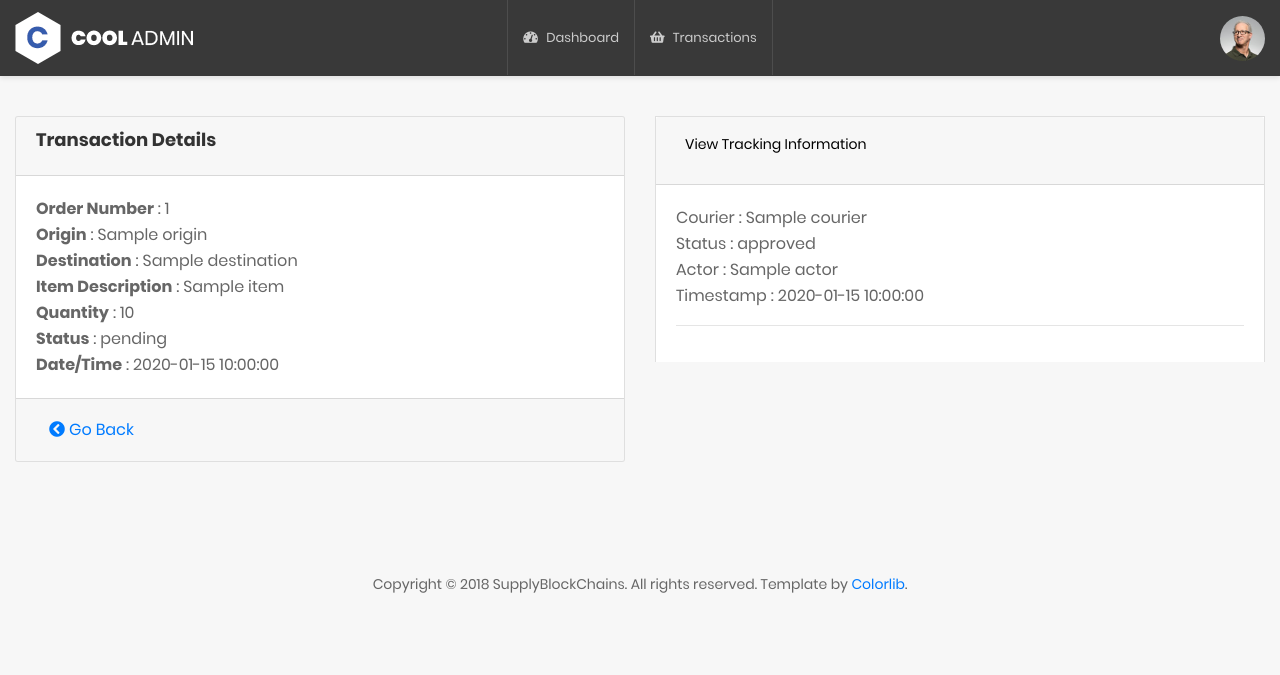
After one commit to bimboluyemi/supply-block-chains, a Flask app: template app/templates/transaction/details.html in a window 1280 px wide. The commit adds this page. Shown: the top 675 px of the page. Run offline with Flask 2, Linux system fonts and the light colour scheme; the template is opened without the code that fills it: most values are stand-ins (such as "Sample title", 1, 10 or a date in 2020); some libraries are stand-ins or nearby versions.

Commit message:
tracking status

```diff
--- a/app/templates/_layout.html
+++ b/app/templates/_layout.html
@@ -347,6 +347,9 @@
     <!-- Main JS-->
     <script src="{{ url_for('static', filename='js/main.js') }}"></script>
 
+    {% block scripts %}
+    {% endblock %}
+
 </body>
 
 </html>
--- /dev/null
+++ b/app/templates/transaction/details.html
@@ -0,0 +1,277 @@
+{% extends "_layout.html" %}
+
+{% block content %}
+
+    <section class="p-t-20">
+        <div class="container">
+            <div class="row">
+                <div class="col-md-6">
+                    <div class="card">
+                        <div class="card-header">
+                            <h4 class="card-title">
+                                Transaction Details
+                            </h4>
+                        </div>
+                        <div class="card-body">
+                            <p>
+                                <b>Order Number</b> : {{ details.order_number }}
+                            </p>
+                            <p>
+                                <b>Origin</b> : {{ details.origin }}
+                            </p>
+                            <p>
+                                <b>Destination</b> : {{ details.destination }}
+                            </p>
+                            <p>
+                                <b>Item Description</b> : {{ details.item }}
+                            </p>
+                            <p>
+                                <b>Quantity</b> : {{ details.quantity }}
+                            </p>
+                            <p>
+                                <b>Status</b> : {{ details.current_status }}
+                            </p>
+                            <p>
+                                <b>Date/Time</b> : {{ readable_time(details.timestamp) }}
+                            </p>
+                        </div>
+                        <div class="card-footer">
+                            <a class="btn btn-default" href="{{ url_for('transaction.all_transactions') }}">
+                                <i class="fa fa-chevron-circle-left"></i> Go Back
+                            </a>
+                            {% if can_act %}
+                                <button class="btn btn-success pull-right btn-action" data-status="approved">
+                                    Accept
+                                </button>
+                                <button class="btn btn-danger pull-right btn-action" data-status="declined">
+                                    Decline
+                                </button>
+                            {% endif %}
+                            {% if role.retailer %}
+                                <button class="btn btn-success pull-right btn-action" data-status="received">
+                                    Confirm Order Received <i class="fa fa-check-circle"></i>
+                                </button>
+                            {% endif %}
+                            {% if role.supplier or role.courier %}
+                                <button class="btn btn-info pull-right btn-action" data-status="update">
+                                    Update Tracking <i class="fa fa-info-circle"></i>
+                                </button>
+                                {% if role.supplier %}
+                                    <button class="btn btn-info pull-right btn-action" data-status="shipped">
+                                        Ship Order <i class="fa fa-info-circle"></i>
+                                    </button>
+                                {% endif %}
+                                {% if role.courier %}
+                                    <button class="btn btn-info pull-right btn-action" data-status="transferred">
+                                        Transfer Order <i class="fa fa-info-circle"></i>
+                                    </button>
+                                {% endif %}
+                            {% endif %}
+                        </div>
+                    </div>
+                </div>
+
+                <div class="col-md-6">
+                <div class="accordion" id="trackDiv">
+                    <div class="card">
+                        <div class="card-header">
+                            <h5 class="card-title">
+                                <button class="btn btn-default btn-sm" type="button" data-toggle="collapse" data-target="#trackingInfo" aria-expanded="true" aria-controls="trackingInfo">
+                                  View Tracking Information
+                                </button>
+                            </h5>
+                        </div>
+                        <div id="trackingInfo" class="collapse show" aria-labelledby="trackingInfo" data-parent="#trackDiv">
+                            <div class="card-body">
+                            {% for tr in tracking %}
+                                {% if tr.courier != '' %}
+                                <p>
+                                    Courier : {{ tr.courier }}
+                                </p>
+                                {% endif %}
+                                <p>
+                                    Status : {{ tr.status }}
+                                </p>
+                                <p>
+                                    Actor : {{ tr.actor }}
+                                </p>
+                                <p>
+                                    Timestamp : {{ readable_time(tr.timestamp) }}
+                                </p>
+                                <hr>
+                            {% endfor %}
+                            </div>
+                        </div>
+                    </div>
+                </div>
+                </div>
+            </div>
+        </div>
+    </section>
+
+    <!-- Modal -->
+    <div class="modal modal-alert fade" id="basicModal" tabindex="-1" role="dialog" aria-labelledby="basicModal" aria-hidden="true">
+      <div class="modal-dialog">
+
+        <div class="modal-content">
+
+          <div class="modal-header">
+            <div class="modal-title col-md-10">Update Order Tracking Information</div>
+            <button type="button" class="close col-md-2" data-dismiss="modal" aria-hidden="true">&times;</button>
+          </div>
+
+          <div class="modal-body">
+
+            <form>
+                <input type="hidden" value="{{ details.order_number }}" id="orderId">
+                <input type="hidden" id="oStatus">
+                <input type="hidden" id="oCourier" value="{{ details.courier }}">
+                <input type="hidden" id="oAction">
+
+                <p id="confirmText">
+
+                </p>
+
+                <div class="row" id="order-status-div">
+                  <label class="col-sm-12">Order Status:</label>
+                  <div class="col-sm-12">
+                    <input type="text" id="orderStatus" class="form-control">
+                  </div>
+                </div>
+
+                <div class="row" id="order-courier-div">
+                  <label class="col-sm-12">Select Courier:</label>
+                  <div class="col-sm-12">
+                      <select id="courierSelect">
+                          <option value="">- Select Courier -</option>
+                          {% for courier in couriers %}
+                              <option value="{{ courier }}">{{ courier }}</option>
+                          {% endfor %}
+                      </select>
+                  </div>
+                </div>
+
+            </form>
+            <p id="errorTxt" class="text-danger"></p>
+
+          </div>
+
+          <div class="modal-footer">
+            <button type="button" class="btn btn-danger" data-dismiss="modal">Cancel</button>
+            <button type="button" id="button_confirm" class="btn btn-success">Confirm</button>
+          </div>
+
+        </div>
+
+      </div>
+    </div>
+
+{% endblock %}
+
+
+{% block scripts %}
+
+    <script type="text/javascript">
+
+        $(document).ready(function () {
+
+            $('.btn-action').on('click', function(){
+
+                var status = $(this).attr('data-status');
+                init_modal(status);
+
+            })
+
+            $('#button_confirm').on('click', function () {
+
+                var action = $('#oAction').val();
+                var status = '';
+                var courier = '';
+                var valid =  '';
+
+                if(action == '1'){
+                    status = $('#oStatus').val();
+                    courier = $('#oCourier').val();
+                    valid = status ? true : '';
+                }
+                if(action == '2'){
+                    status = $('#oStatus').val();
+                    courier = $('#courierSelect').val();
+                    valid = courier ? true : '';
+                }
+                if(action == '3'){
+                    status = $('#orderStatus').val();
+                    courier = $('#oCourier').val();
+                    valid = status.trim() ? true : '';
+                }
+
+                if(valid){
+                    {#alert('status : ' + status + '\ncourier : '+ courier);#}
+                    update_info(status, courier)
+                }else{
+                    $('#errorTxt').text('Missing Values!')
+                }
+
+            })
+
+            function init_modal(status){
+                $('#order-status-div').hide();
+                $('#order-courier-div').hide();
+                $('#orderStatus').val('');
+                $('#oAction').val('');
+                $('#confirmText').text('')
+                $('#errorTxt').text('')
+                if(status == 'approved' || status == 'declined'){
+                    $('#oStatus').val(status);
+                    $('#confirmText').text('This order is about to be ' + status);
+                    $('#oAction').val('1');
+                    $('#basicModal').modal('show');
+                }
+                if(status == 'received'){
+                    $('#oStatus').val(status);
+                    $('#confirmText').text('I have received the order.');
+                    $('#oAction').val('1');
+                    $('#basicModal').modal('show');
+                }
+                if(status == 'shipped' || status == 'transferred'){
+                    $('#oStatus').val(status);
+                    $('#order-courier-div').show();
+                    $('#oAction').val('2');
+                    $('#basicModal').modal('show');
+                }
+                if(status == 'update'){
+                    $('#order-status-div').show();
+                    $('#oAction').val('3');
+                    $('#basicModal').modal('show');
+                }
+            }
+
+
+            function update_info(status, courier){
+                var data = {
+                      order: $('#orderId').val(),
+                      status: status,
+                      courier: courier
+                }
+                $.ajax({
+                  url: "/transaction/update_tracking",
+                  type: "POST",
+                  dataType : 'json',
+                  contentType: 'application/json',
+                  data: JSON.stringify(data),
+                  success: function(response){
+                    location.reload(true)
+                  },
+                  error: function(error){
+                    console.log(error);
+                    $('#basicModal').modal('hide');
+                    alert('Operation Failed! Please Try Again.')
+                  }
+                });
+            }
+
+        })
+
+    </script>
+
+{% endblock %}
--- a/app/views/home.py
+++ b/app/views/home.py
@@ -9,8 +9,8 @@ from ..constants import RETAILER, SUPPLIER, COURIER
 home = Blueprint('home', __name__)
 
 
+@home.route('/')
 @login_required
-@home.route('/')
 def dashboard():
     return render_template('home/index.html', title='Dashboard')
 
```
Also changed, not shown: app/services/transaction_object.py (+2 -14 lines), app/services/transaction_services.py (+41 -3 lines), app/templates/transaction/list.html (+7 -5 lines), app/views/transaction.py (+52 -10 lines), blockchain/request_validations.py (+1 -18 lines).
